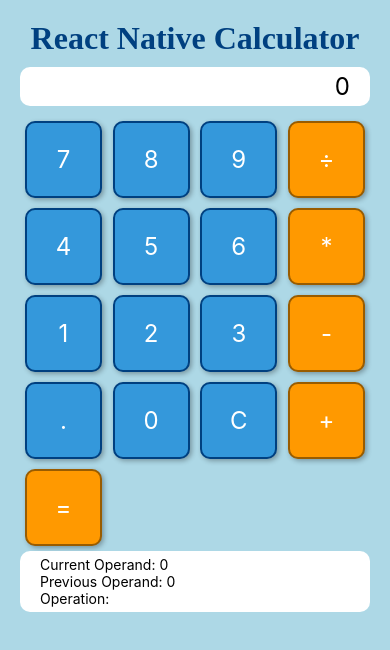
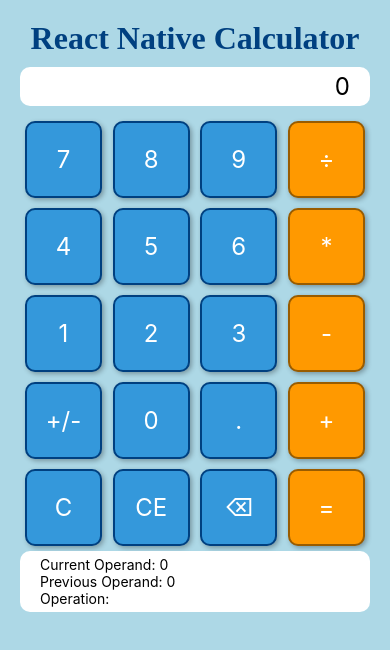
Before and after one commit to rocketsw/CalcRN, a React Native app: screen / in a window 390 px wide. Shown: the top 650 px of the page. Built offline with nearby package versions, Linux system fonts and the light colour scheme.

Commit message:
Added backspace, change sign, clear current operand buttons

```diff
--- a/Calculator.tsx
+++ b/Calculator.tsx
@@ -2,7 +2,7 @@
 import { View, Text, StyleSheet } from 'react-native';
 import { useSelector, useDispatch } from 'react-redux';
 import { RootState } from './store';
-import { inputDigit, inputDecimal, setOperation, clearDisplay, debug, calculateResult } from './features/calculatorSlice';
+import { inputDigit, inputDecimal, setOperation, clearAll, clearDisplay, changeSign, backSpace, debug, calculateResult } from './features/calculatorSlice';
 import CalculatorInputButton from './components/CalculatorInputButton';
 import { styles } from "./styles";
 //import { ACTIONS } from './constants/Actions'
@@ -32,7 +32,12 @@
     dispatch(inputDecimal());
   };
 
-  const handleClearPress = () => {
+  const handleClearAllPress = () => {
+    //console.log("handleClearPress calls dispatch");
+    dispatch(clearAll());
+  };
+
+  const handleClearDisplayPress = () => {
     //console.log("handleClearPress calls dispatch");
     dispatch(clearDisplay());
   };
@@ -41,6 +46,15 @@
     //console.log("handleEqualPress calls dispatch");
     dispatch(calculateResult());
   };
+
+  const handleBackSpacePress = () => {
+    //console.log("handleBackSpace calls dispatch");
+    dispatch(backSpace());
+  };
+
+  const handleChangeSignPress = () => {
+    dispatch(changeSign())
+  }
 
   const handleDebugPress = () => {
     dispatch(debug())
@@ -62,25 +76,49 @@
         <Text style={styles.displayResult}>{current}</Text>
       </View>
       <View style={styles.buttonContainer}>
+        {/* <View style={styles.digitButtonContainer}> */}
           <CalculatorInputButton handleFunction={handleDigitPress} value="7" type='digit' />
           <CalculatorInputButton handleFunction={handleDigitPress} value="8" type='digit' />
           <CalculatorInputButton handleFunction={handleDigitPress} value="9" type='digit' />
           <CalculatorInputButton handleFunction={handleChooseOperation} value="÷" type='op' />
+
           <CalculatorInputButton handleFunction={handleDigitPress} value="4" type='digit' />
           <CalculatorInputButton handleFunction={handleDigitPress} value="5" type='digit' />
           <CalculatorInputButton handleFunction={handleDigitPress} value="6" type='digit' />
           <CalculatorInputButton handleFunction={handleChooseOperation} value="*" type='op' />
+
           <CalculatorInputButton handleFunction={handleDigitPress} value="1" type='digit' />
           <CalculatorInputButton handleFunction={handleDigitPress} value="2" type='digit' />
           <CalculatorInputButton handleFunction={handleDigitPress} value="3" type='digit' />
           <CalculatorInputButton handleFunction={handleChooseOperation} value="-" type='op' />
+
+          <CalculatorInputButton handleFunction={handleChangeSignPress} value="+/-" type='digit' />
+          <CalculatorInputButton handleFunction={handleDigitPress} value="0" type='digit' />
           <CalculatorInputButton handleFunction={handleDecimalPress} value="." type='digit' />
-        <CalculatorInputButton handleFunction={handleDigitPress} value="0" type='digit' />
-        <CalculatorInputButton handleFunction={handleClearPress} value="C" type='digit' />
           <CalculatorInputButton handleFunction={handleChooseOperation} value="+" type='op' />
+
+          <CalculatorInputButton handleFunction={handleClearAllPress} value="C" type='digit' />
+
+          <CalculatorInputButton handleFunction={handleClearDisplayPress} value="CE" type='digit' />
+          <CalculatorInputButton handleFunction={handleBackSpacePress} value="&#x232B;" type='digit' />
           <CalculatorInputButton handleFunction={handleEqualPress} value="=" type='op' />
+
           { /* <CalculatorInputButton handleFunction={handleDebugPress} value="debug" /> */}
+        {/*} </View> {*/}
+        {/*
+        <View style={styles.opButtonContainer}>
+          <CalculatorInputButton handleFunction={handleChooseOperation} value="÷" type='op' />
+          <CalculatorInputButton handleFunction={handleChooseOperation} value="*" type='op' />
+          <CalculatorInputButton handleFunction={handleChooseOperation} value="-" type='op' />
+          <CalculatorInputButton handleFunction={handleChooseOperation} value="+" type='op' />
         </View>
+        */}
+      </View>
+      {/*
+      <View style={styles.displayEqualContainer}>
+        <CalculatorInputButton handleFunction={handleEqualPress} value="=" type='op' />
+      </View>
+     */}
       <View style={styles.display}>
         <Text>Current Operand: {current}</Text>
         <Text>Previous Operand: {previous}</Text>
--- a/components/CalculatorInputButton.tsx
+++ b/components/CalculatorInputButton.tsx
@@ -1,31 +1,33 @@
 //import { ACTIONS } from "../constants/Actions"
-import { Pressable, StyleSheet, Text } from "react-native";
+import { Pressable, StyleSheet, Text, ViewStyle, StyleProp  } from "react-native";
 import { styles } from "../styles";
 
-const digitButtonStyle = StyleSheet.flatten([styles.button, styles.digitButton]);
-const opButtonStyle = StyleSheet.flatten([styles.button, styles.opButton]);
-const digitButtonText = StyleSheet.flatten([styles.buttonText, styles.digitText]);
-const opButtonText = StyleSheet.flatten([styles.buttonText, styles.opText]);
+type ButtonStyle = StyleProp<ViewStyle>;
+
+const digitButtonStyle: ButtonStyle = StyleSheet.flatten([styles.button, styles.digitButton]);
+const opButtonStyle: ButtonStyle = StyleSheet.flatten([styles.button, styles.opButton]);
+const digitTextStyle = StyleSheet.flatten([styles.buttonText, styles.digitText]);
+const opTextStyle = StyleSheet.flatten([styles.buttonText, styles.opText]);
 
 
 export type CalculatorInputButtonPropType = {
     handleFunction: (value?: string) => void;
-    value?: string;
+    value: string;
     type: string;
 }
 
 export default function CalculatorInputButton({ handleFunction, value, type }: CalculatorInputButtonPropType) {
-    let buttonStyle = digitButtonStyle;
-    let buttonText = digitButtonText;
+    let buttonStyle: ButtonStyle = digitButtonStyle;
+    let textStyle = digitTextStyle;
     if( type === 'op') {
         buttonStyle = opButtonStyle;
-        buttonText = opButtonText;
+        textStyle = opTextStyle;
     }
     return (
         <Pressable style={buttonStyle}
             onPress={() => handleFunction(value)}
         >
-            <Text style={buttonText}>{value}</Text>
+            <Text style={textStyle}>{value}</Text>
         </Pressable>
     )
 }
--- a/features/calculatorSlice.ts
+++ b/features/calculatorSlice.ts
@@ -19,7 +19,7 @@
   initialState,
   reducers: {
     inputDigit(state, action: PayloadAction<string | undefined>) {
-      //console.log("inputDigit: ", action.payload);
+      //console.log('inputDigit: ', action.payload);
       if (action != null && action.payload != null) {
         if (state.overwrite) {
           state.currentOperand = action.payload;
@@ -95,11 +95,42 @@
       }
     },
 
+    clearAll(state) {
+      //console.log('clearAll');
+      state.currentOperand = '0';
+      state.previousOperand = '0';
+      state.operation = '';
+      state.overwrite = true;
+    },
+
     clearDisplay(state) {
       //console.log('clearDisplay');
       state.currentOperand = '0';
-      state.operation = '';
       state.overwrite = true;
+    },
+
+    changeSign(state) {
+      //console.log('changeSign');
+      if (state.currentOperand.at(0) != '0') {
+        if (state.currentOperand.at(0) == '-') {
+          state.currentOperand = state.currentOperand.slice(1);
+        } else {
+          state.currentOperand = '-' + state.currentOperand;
+        }
+      }
+    },
+
+    backSpace(state) {
+      //console.log('backSpace', 'length', state.currentOperand.length);
+      let newValue = '0'
+      if (state.currentOperand != '0' && state.currentOperand.length > 0) {
+        newValue = state.currentOperand.slice(0,state.currentOperand.length-1);
+        if( newValue.length === 0) {
+          newValue = '0'
+          state.overwrite = true;
+        }
+        state.currentOperand = newValue
+      }
     },
 
     debug(state) {
@@ -182,7 +213,10 @@
   inputDigit,
   inputDecimal,
   setOperation,
+  clearAll,
   clearDisplay,
+  changeSign,
+  backSpace,
   debug,
   calculateResult,
 } = calculatorSlice.actions;
--- a/styles.ts
+++ b/styles.ts
@@ -30,7 +30,23 @@
     flexWrap: 'wrap',
     justifyContent: 'space-between',
   },
-  button_: {
+  digitButtonContainer: {
+    width: '72%',
+    flexDirection: 'row',
+    flexWrap: 'wrap',
+    justifyContent: 'space-between',
+  },
+  opButtonContainer: {
+    width: '25%',
+    flexDirection: 'column',
+    flexWrap: 'wrap',
+    justifyContent: 'space-between',
+  },
+  displayEqualContainer: {
+    backgroundColor: 'lightblue',
+    width:'22%',
+  },
+  buttonHide: {
     width: '22%',
     aspectRatio: 1,
     backgroundColor: '#e0e0e0',
@@ -40,16 +56,15 @@
     borderRadius: 10,
   },
   button: {
-    width: '22%',
     aspectRatio: 1,
     borderWidth: 2,
     borderRadius: 10,
-    padding: 15,
-    margin: 5,
     alignItems: 'center',
     justifyContent: 'center',
     textAlign: 'center',
     color: 'white',
+    padding: 15,
+    margin: 5,
     fontWeight: 'bold',
     textTransform: 'uppercase',
     shadowColor: '#000',
@@ -59,13 +74,20 @@
     elevation: 5,
   },
   digitButton: {
+    width: '22%',
     backgroundColor: '#3498db',
     borderColor: '#004080',
   },
   opButton: {
+    width: '22%',
     backgroundColor: '#ff9900',
     borderColor: '#995c00',
   },
+  equalButton: {
+    alignItems: 'center',
+    width: '22%',
+
+    },
   buttonText: {
     fontSize: 24,
   },
```
Also changed, not shown: Calculator-orig.tsx (added, +91 -0 lines). Lines whose indentation alone changed are shown as unchanged.
